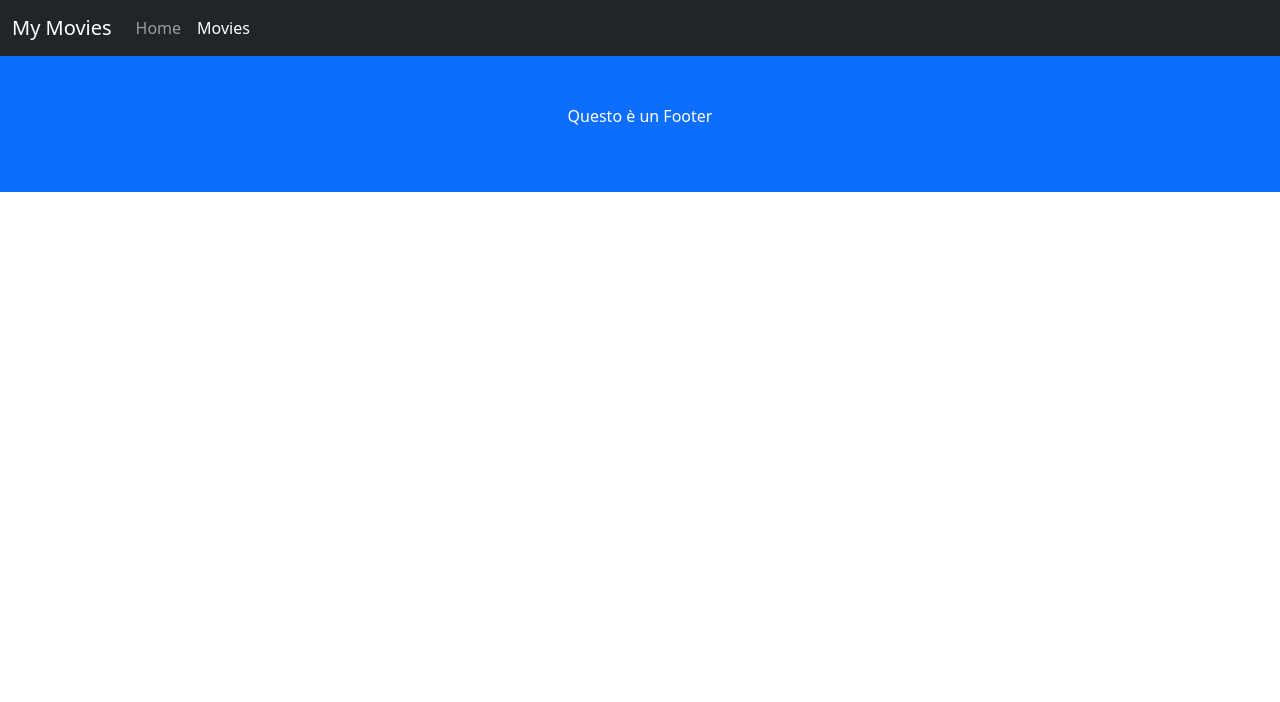
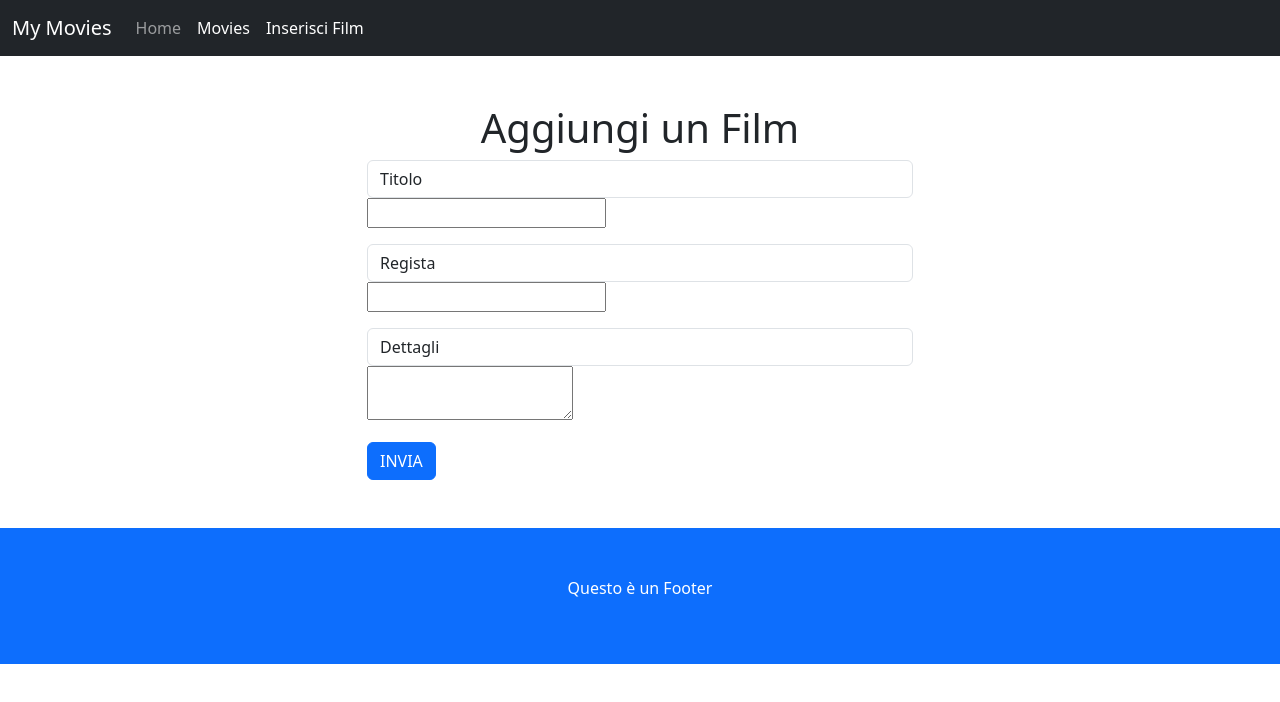
Before and after one commit to EmanueleAnnoscia/webapp-react, a React (Vite) app: page /movies/create in a window 1280 px wide. Shown: the top 702 px of the page. Built offline with nearby package versions, Linux system fonts and the light colour scheme; no server answers.

Commit message:
feat inserisci nuovo film

```diff
--- a/src/App.jsx
+++ b/src/App.jsx
@@ -5,7 +5,7 @@ import GuestLayout from "./layout/GuestLayout";
 import Home from "./pages/Home";
 import Movies from "./pages/Movies";
 import MovieDetails from "./pages/MovieDetails";
-
+import NewFilm from "./pages/NewFilm"
 
 function App() {
 
@@ -18,8 +18,11 @@ function App() {
         <Routes>
           <Route element={<GuestLayout />}>
             <Route path="/" element={<Home />} />
-            <Route path="/movies" element = {<Movies />}/>
-            <Route path="/movies/:slug" element = {<MovieDetails />}/>
+            <Route path="/movies">
+              <Route path="" element={<Movies />} />
+              <Route path=":slug" element={<MovieDetails />} />
+              <Route path="create" element={<NewFilm />}/>
+            </Route>
           </Route>
         </Routes>
       </BrowserRouter>
--- a/src/components/AppHeader.jsx
+++ b/src/components/AppHeader.jsx
@@ -9,6 +9,10 @@ const AppHeader = () => {
         {
             title: "Movies",
             url: "/movies"
+        },
+        {
+            title: "Inserisci Film",
+            url: "/movies/create"
         }
     ];
 
--- /dev/null
+++ b/src/pages/NewFilm.jsx
@@ -0,0 +1,67 @@
+import { useState } from "react";
+import axios from "axios";
+import { useNavigate } from "react-router-dom";
+
+const NewFilm = () => {
+    const emptyFilm = {
+        title: "",
+        director: "",
+        abstract: ""
+    }
+
+    const [formData, setFormData] = useState(emptyFilm)
+    const navigate = useNavigate();
+
+    const setFieldValue = (event) => {
+        const { value, name } = event.target;
+        setFormData({
+            ...formData,
+            [name]: value,
+        });
+    }
+    const handleFormChange = () => {
+        event.preventDefault();
+        axios.post(`${import.meta.env.VITE_API_URL}/movies`, formData)
+            .then((resp) => {
+                const slug = resp.data.slug;
+                navigate(`/movies/${slug}`)
+            });
+    }
+
+
+    return (
+        <main className="container py-5">
+            <h1 className="text-center">Aggiungi un Film</h1>
+            <div className="row justify-content-center">
+                <div className="col-12 col-md-8 col-lg-6">
+                    <form action="" onSubmit={handleFormChange}>
+                        <div className="mb-3">
+                            <label htmlFor="title" className="form-control">
+                                Titolo
+                            </label>
+                            <input type="text" id="title" name="title" value={formData.title} onChange={setFieldValue} />
+                        </div>
+                        <div className="mb-3">
+                            <label htmlFor="director" className="form-control" >
+                                Regista
+                            </label>
+                            <input type="text" id="director" name="director" value={formData.director} onChange={setFieldValue} />
+                        </div>
+                        <div className="mb-3">
+                            <label htmlFor="abstract" className="form-control">
+                                Dettagli
+                            </label>
+                            <textarea type="text" id="abstract" name="abstract" value={formData.abstract} onChange={setFieldValue}></textarea>
+                        </div>
+                        <button className="btn btn-primary" type="submit">
+                            INVIA
+                        </button>
+                    </form>
+                </div>
+            </div>
+        </main>
+    )
+
+}
+
+export default NewFilm
```
